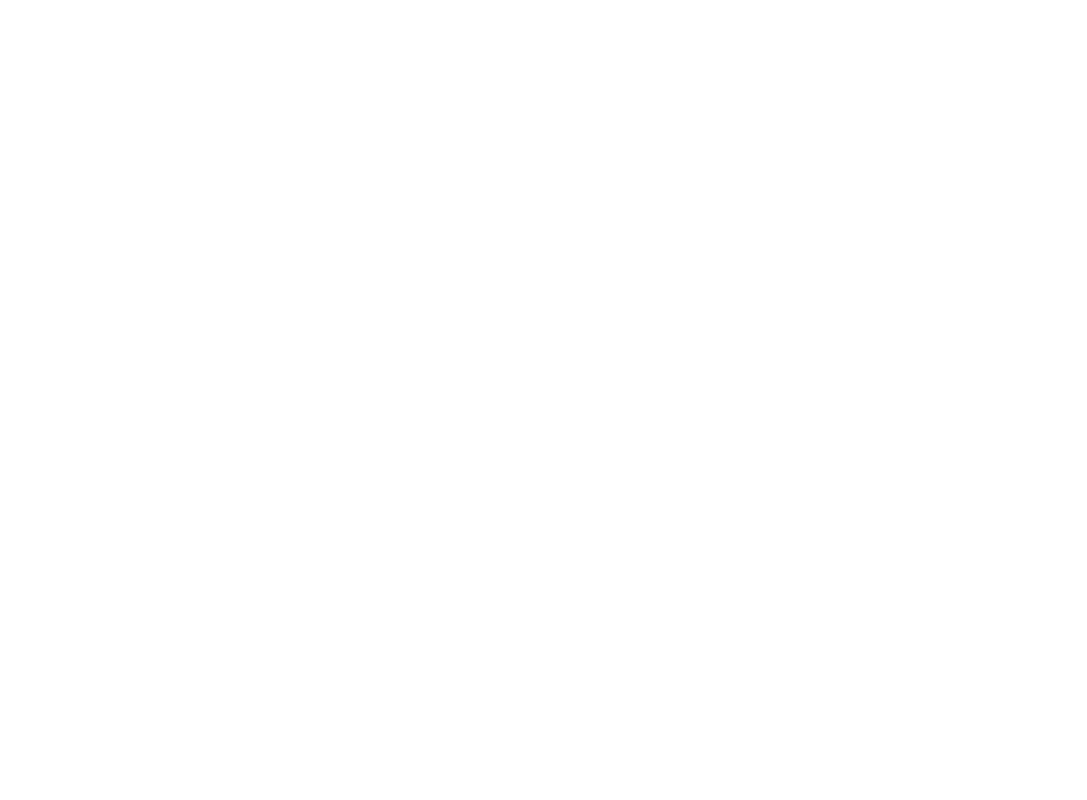
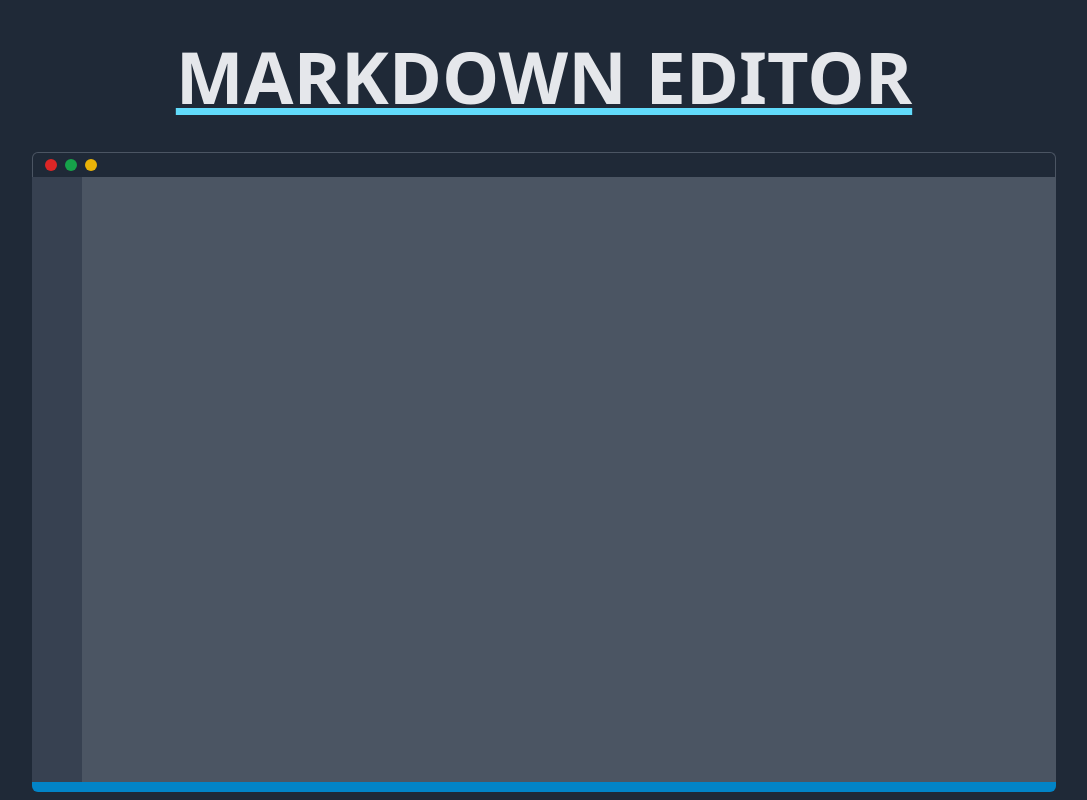
Before and after one commit to santos-pierre/bf-react-exos, a React (Vite) app: page /editor in a window 1280 px wide. Before the commit this address had no page. Shown: the whole page, without its empty margins (96-1183 px from the left). Built offline with nearby package versions, Linux system fonts and the light colour scheme; a web font is replaced by a local one.

Commit message:
Markdown Editor - design vscode like

```diff
--- a/src/components/ui/Title/PageTitle.tsx
+++ b/src/components/ui/Title/PageTitle.tsx
@@ -1,6 +1,6 @@
 const PageTitle: React.FC = ({ children }) => {
     return (
-        <h1 className="py-10 font-bold text-center underline uppercase transition-all duration-500 select-none text-7xl decoration-react hover:decoration-gray-200 hover:text-react">
+        <h1 className="py-10 text-4xl font-bold text-center underline uppercase transition-all duration-500 select-none xl:text-7xl decoration-react hover:decoration-gray-200 hover:text-react">
             {children}
         </h1>
     );
--- a/src/main.tsx
+++ b/src/main.tsx
@@ -4,6 +4,7 @@
 import Home from './pages/Home';
 import Students from './pages/Students';
 import Products from './pages/Products';
+import MarkdownEditor from './pages/MarkdownEditor';
 
 const root = createRoot(document.getElementById('root')!);
 root.render(
@@ -12,6 +13,7 @@
             <Route path="/" element={<Home />} />
             <Route path="/students" element={<Students />} />
             <Route path="/products" element={<Products />} />
+            <Route path="/editor" element={<MarkdownEditor />} />
         </Routes>
     </BrowserRouter>
 );
--- a/src/pages/Home.tsx
+++ b/src/pages/Home.tsx
@@ -15,6 +15,10 @@
     {
         name: 'product list',
         url: '/products',
+    },
+    {
+        name: 'markdown editor',
+        url: '/editor',
     },
 ];
 
--- /dev/null
+++ b/src/pages/MarkdownEditor.tsx
@@ -0,0 +1,38 @@
+import { ChangeEvent, ChangeEventHandler, useState } from 'react';
+import PageTitle from '../components/ui/Title/PageTitle';
+import BaseLayout from '../Layouts/BaseLayout';
+
+const MarkdownEditor = () => {
+    const [content, setContent] = useState<string>('');
+
+    const handleChange = (event: ChangeEvent<HTMLTextAreaElement>) => {
+        setContent(event.target.value);
+    };
+
+    return (
+        <BaseLayout>
+            <PageTitle>Markdown Editor</PageTitle>
+            <div className="min-h-[40rem] grid grid-rows-[25px_1fr_10px]">
+                <div className="flex px-3 bg-gray-800 border-t border-l border-r border-gray-600 rounded-t-md">
+                    <div className="flex items-center space-x-2">
+                        <div className="w-3 h-3 bg-red-600 rounded-full"></div>
+                        <div className="w-3 h-3 bg-green-600 rounded-full"></div>
+                        <div className="w-3 h-3 bg-yellow-500 rounded-full"></div>
+                    </div>
+                </div>
+                <div className="grid grid-cols-[50px,1fr]">
+                    <div className="bg-gray-700" />
+                    {/* <div className="bg-gray-600" /> */}
+                    <textarea
+                        className="p-2 bg-gray-600 resize-none focus:outline-none"
+                        value={content}
+                        onChange={handleChange}
+                    ></textarea>
+                </div>
+                <div className="rounded-b-md bg-sky-600"></div>
+            </div>
+        </BaseLayout>
+    );
+};
+
+export default MarkdownEditor;
```
